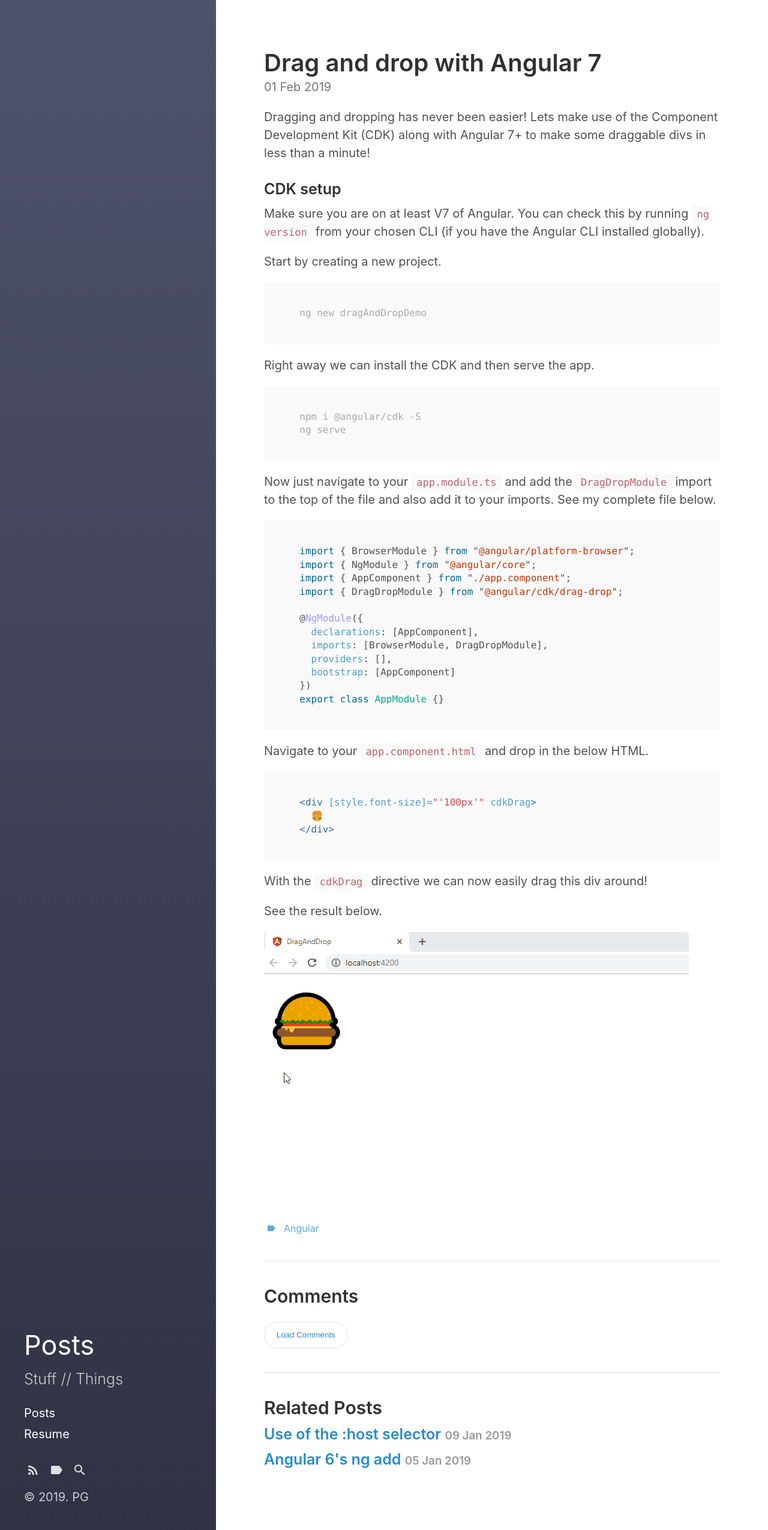
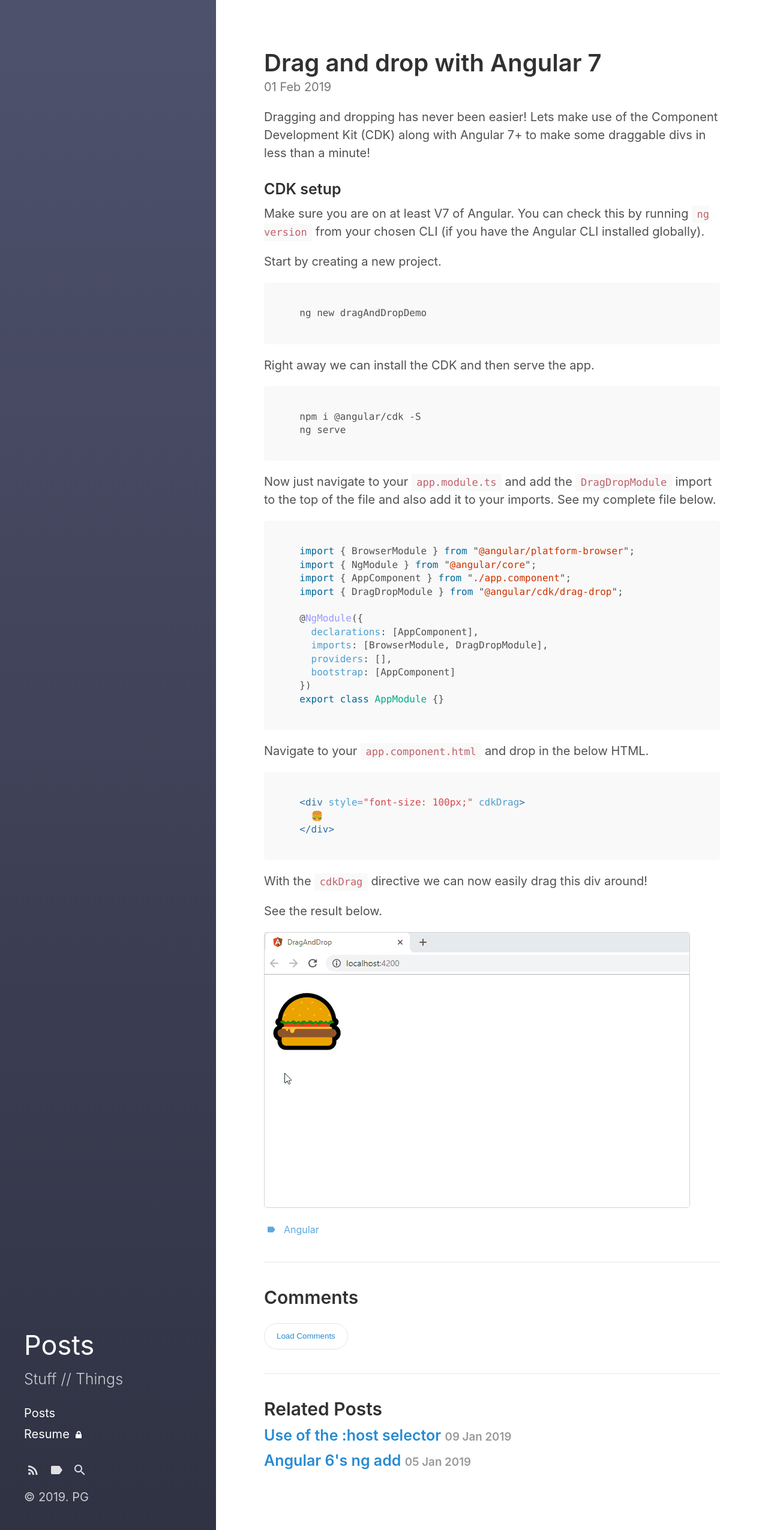
Before and after one commit to philipgriffin/personalSite, a Jekyll site: the page built from _posts/2019-02-01-drag-and-drop-angular-7.md, in a window 1280 px wide. Shown: the whole page at 60% size. Built offline with Jekyll 4.4.1, drawn with Linux system fonts in a browser that asks for light colours; comment, search, counter and statistics services are not loaded.

Commit message:
new post

````diff
--- a/Gemfile
+++ b/Gemfile
@@ -1,2 +1,2 @@
-source "https://rubygems.org"
-gemspec
+source 'https://rubygems.org'
+gem 'github-pages', group: :jekyll_plugins
--- a/_config.yml
+++ b/_config.yml
@@ -7,7 +7,7 @@
 tagline: "Blog Page"
 description: "Stuff // Things"
 url: https://philip-griffin.com
-baseurl: "/"
+baseurl: ""
   # the optional subpath of your site, e.g. "/blog"
   # NB: This applies to all pages in your Jekyll site.
   # If you want to move just the blog index pages but keep
--- a/_includes/category-links.html
+++ b/_includes/category-links.html
@@ -8,4 +8,9 @@
   >{{ node.title }}</a
 >
 {% endif %} {% endif %} {% endfor %}
-<a class="category-link" href="https://philip-griffin.com/resume/">Resume</a>
+<a class="category-link" href="{{site.baseUrl}}/resume/">Resume<span
+  style="
+  display: inline;
+  font-size: 0.6em;
+  margin-left: 10px;">{% include svg/lock.svg %}</span>
+</a>
--- a/_posts/2019-02-01-drag-and-drop-angular-7.md
+++ b/_posts/2019-02-01-drag-and-drop-angular-7.md
@@ -15,12 +15,12 @@
 Make sure you are on at least V7 of Angular. You can check this by running ```ng version``` from your chosen CLI (if you have the Angular CLI installed globally).
 
 Start by creating a new project.
-```console
+```
   ng new dragAndDropDemo
 ```
 
 Right away we can install the CDK and then serve the app.
-```console
+```
   npm i @angular/cdk -S
   ng serve
 ```
@@ -43,9 +43,8 @@
 ```
 
 Navigate to your ```app.component.html``` and drop in the below HTML.
-
 ```html
-  <div [style.font-size]="'100px'" cdkDrag>
+  <div style="font-size: 100px;" cdkDrag>
     🍔
   </div>
 ```
@@ -54,4 +53,4 @@
 
 See the result below.
 
-![Drag and drop gif]({{ site.baseurl }}/assets/images/dragDrop.gif "Drag and drop gif")
+<img style="border: 1px solid lightgray;" src="{{ site.baseurl }}/assets/images/dragDrop.gif" alt="Drag and drop gif">
````
Also changed, not shown: _includes/svg/lock.svg (added).
